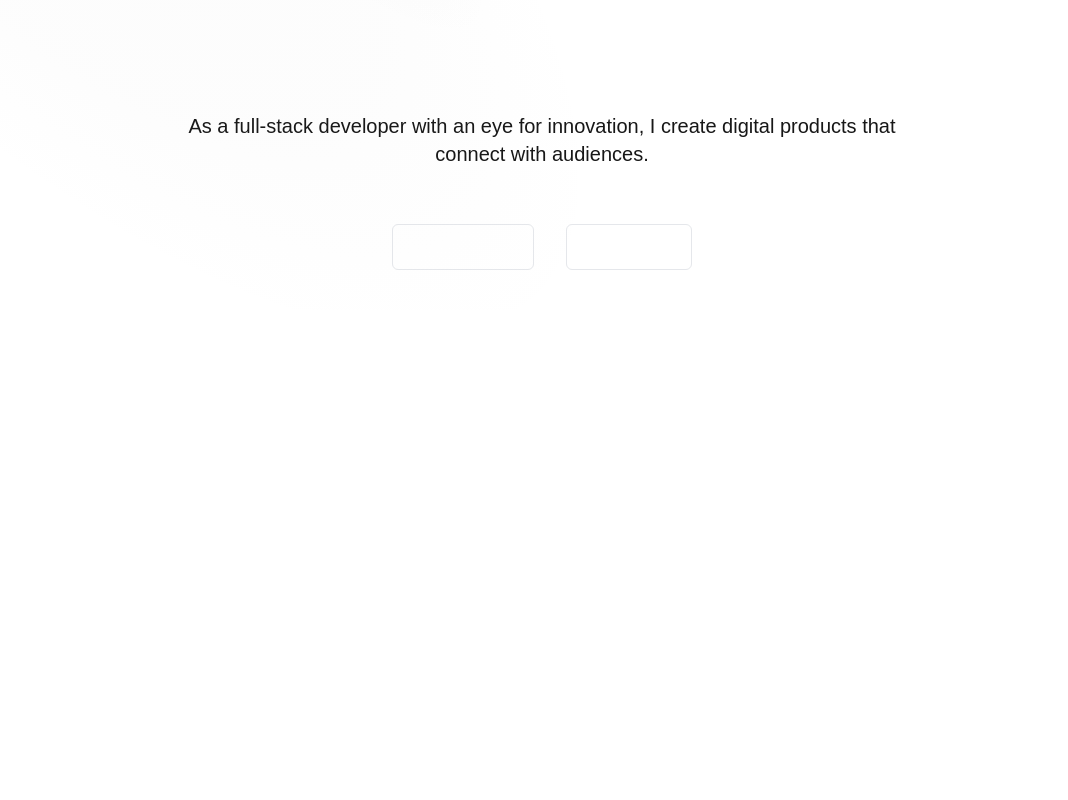
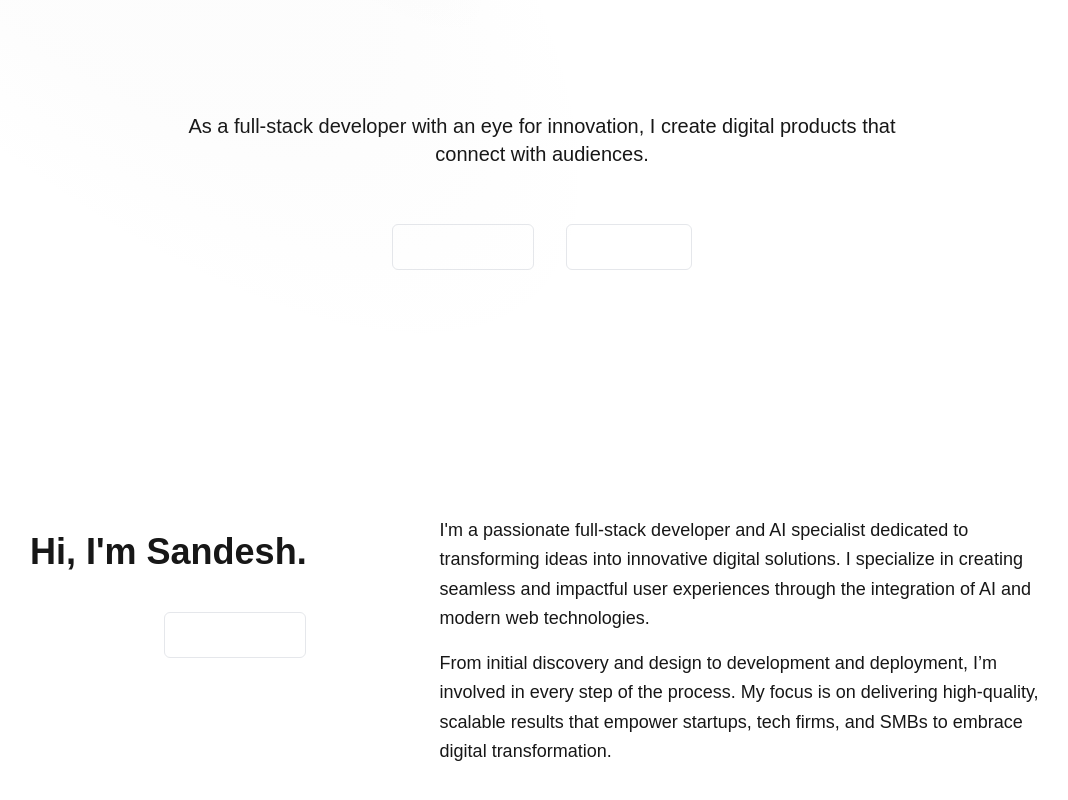
Before and after one commit to sandeshapparala/sandesh.io, a Next.js app: page / in a window 1280 px wide. Shown: the part 364-1164 px from the top of the page, without its empty margins (98-1166 px from the left). Before the commit the page ends 800 px from the top, so only its background shows below. Built offline with nearby package versions, Linux system fonts and the light colour scheme.

Commit message:
about v1

```diff
--- a/src/app/page.tsx
+++ b/src/app/page.tsx
@@ -1,10 +1,12 @@
 import React from 'react'
 import Hero from "@/components/pagecomponents/Hero";
+import About from "@/components/pagecomponents/About";
 
 const Page = () => {
     return (
         <div>
             <Hero/>
+            <About/>
         </div>
     )
 }
--- a/src/components/pagecomponents/About.tsx
+++ b/src/components/pagecomponents/About.tsx
@@ -0,0 +1,38 @@
+import React from 'react'
+
+const About = () => {
+    return (
+
+        <div
+            className={"flex pt-20 md:pt-20 pb-20 relative overflow-hidden max-w-5xl mx-auto"}>
+
+            <div className="w-full md:w-2/5 mb-6 md:mb-0 flex flex-col ">
+                <h1 className="text-4xl font-bold mt-4">Hi, I'm Sandesh.</h1>
+                <div className="flex items-center gap-8 justify-center my-10 relative z-10 mx-auto ">
+                    <button
+                        className="group hover:-translate-y-0.5 active:scale-[0.98] bg-secondary relative z-10 hover:bg-secondary/90 border border-secondary text-white text-sm md:text-sm transition font-medium duration-200 rounded-md px-4 py-2 justify-center shadow-[0px_-1px_0px_0px_#FFFFFF60_inset,_0px_1px_0px_0px_#FFFFFF60_inset] flex space-x-2 items-center group !text-lg">
+                        <span>See my Work</span>
+                    </button>
+                </div>
+            </div>
+
+            <div className="w-full md:w-3/5">
+                <p className="mt-4 md:mt-0 text-lg leading-relaxed">
+                    I'm a passionate full-stack developer and AI specialist dedicated to transforming
+                    ideas into innovative digital solutions. I specialize in creating seamless and
+                    impactful user experiences through the integration of AI and modern web technologies.
+                </p>
+                <p className="mt-4 text-lg leading-relaxed">
+                    From initial discovery and design to development and deployment, I’m involved in
+                    every step of the process. My focus is on delivering high-quality, scalable results
+                    that empower startups, tech firms, and SMBs to embrace digital transformation.
+                </p>
+            </div>
+
+
+        </div>
+
+
+    )
+}
+export default About
--- a/src/components/pagecomponents/Hero.tsx
+++ b/src/components/pagecomponents/Hero.tsx
@@ -3,7 +3,7 @@ import React from 'react'
 
 const Hero = () => {
     return (
-        <div className={"flex flex-col min-h-[screen] md:min-h-[screen] pt-20 md:pt-40 relative overflow-hidden"}>
+        <div className={"flex flex-col min-h-screen md:min-h-screen pt-20 md:pt-40 relative overflow-hidden"}>
             <div className="absolute top-0 left-0 w-screen h-screen z-40 pointer-events-none">
                 <div
                     style={{
--- /dev/null
+++ b/src/components/pagecomponents/demo.tsx
@@ -0,0 +1,31 @@
+// components/AboutSection.js
+import React from 'react';
+
+const AboutSection = () => {
+    return (
+        <section className="flex flex-col md:flex-row items-start justify-between py-16 px-6 md:px-16 bg-black text-white">
+            <div className="w-full md:w-1/3 mb-6 md:mb-0">
+                <p className="text-gray-400 italic">This is me.</p>
+                <h1 className="text-4xl font-bold mt-4">Hi, I'm Sandesh.</h1>
+                <button className="mt-6 px-6 py-3 rounded-full bg-white text-black font-semibold flex items-center hover:bg-gray-200 transition duration-300">
+                    <span className="mr-2">Get in Touch</span>
+                    <span>&#8599;</span>
+                </button>
+            </div>
+            <div className="w-full md:w-2/3">
+                <p className="mt-4 md:mt-0 text-lg leading-relaxed">
+                    I'm a passionate full-stack developer and AI specialist dedicated to transforming
+                    ideas into innovative digital solutions. I specialize in creating seamless and
+                    impactful user experiences through the integration of AI and modern web technologies.
+                </p>
+                <p className="mt-4 text-lg leading-relaxed">
+                    From initial discovery and design to development and deployment, I’m involved in
+                    every step of the process. My focus is on delivering high-quality, scalable results
+                    that empower startups, tech firms, and SMBs to embrace digital transformation.
+                </p>
+            </div>
+        </section>
+    );
+};
+
+export default AboutSection;
--- /dev/null
+++ b/src/components/ui/text-generate-effect.tsx
@@ -0,0 +1,85 @@
+"use client";
+import { useEffect, useRef } from "react";
+import { motion, stagger, useAnimate } from "framer-motion";
+import { cn } from "@/lib/utils";
+
+export const TextGenerateEffect = ({
+    words,
+    className,
+    filter = true,
+    duration = 0.5,
+}: {
+    words: string;
+    className?: string;
+    filter?: boolean;
+    duration?: number;
+}) => {
+    const [scope, animate] = useAnimate();
+    const observerRef = useRef<HTMLDivElement | null>(null);
+
+    let wordsArray = words.split(" ");
+
+    useEffect(() => {
+        const observer = new IntersectionObserver(
+            (entries) => {
+                entries.forEach((entry) => {
+                    if (entry.isIntersecting) {
+                        animate(
+                            "span",
+                            {
+                                opacity: 1,
+                                filter: filter ? "blur(0px)" : "none",
+                            },
+                            {
+                                duration: duration ? duration : 1,
+                                delay: stagger(0.2),
+                            }
+                        );
+                        observer.disconnect();
+                    }
+                });
+            },
+            { threshold: 0.1 }
+        );
+
+        if (observerRef.current) {
+            observer.observe(observerRef.current);
+        }
+
+        return () => {
+            if (observerRef.current) {
+                observer.unobserve(observerRef.current);
+            }
+        };
+    }, [scope.current]);
+
+    const renderWords = () => {
+        return (
+            <motion.div ref={scope}>
+                {wordsArray.map((word, idx) => {
+                    return (
+                        <motion.span
+                            key={word + idx}
+                            className="dark:text-white text-black opacity-0"
+                            style={{
+                                filter: filter ? "blur(10px)" : "none",
+                            }}
+                        >
+                            {word}{" "}
+                        </motion.span>
+                    );
+                })}
+            </motion.div>
+        );
+    };
+
+    return (
+        <div ref={observerRef} className={cn("font-bold", className)}>
+            <div className="mt-4">
+                <div className="dark:text-white text-black text-2xl leading-snug tracking-wide">
+                    {renderWords()}
+                </div>
+            </div>
+        </div>
+    );
+};
```
